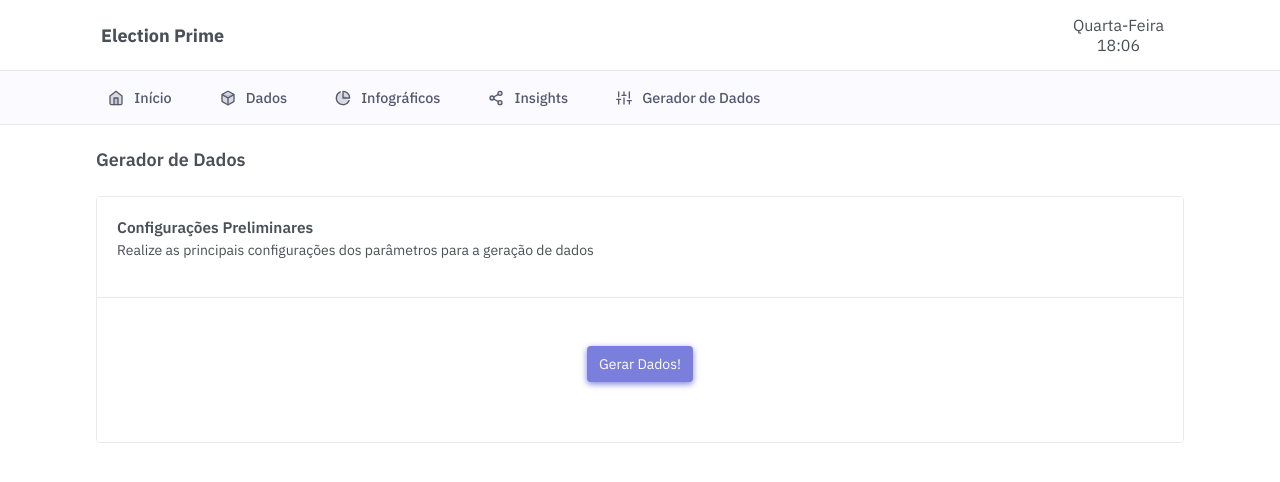
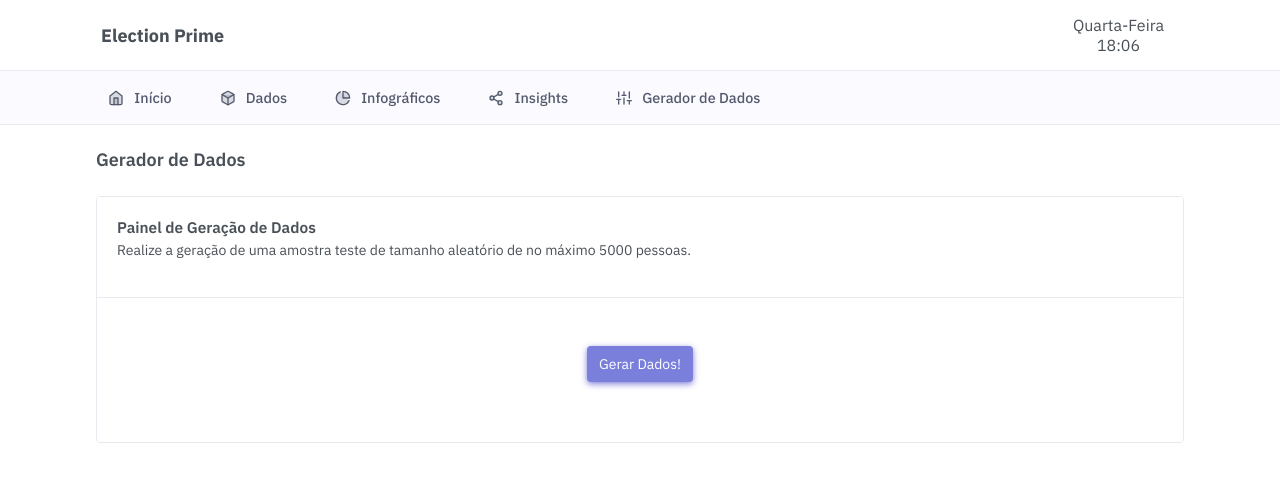
Before and after one commit to barrosoman/election-prime, a Vue app: page /datagen in a window 1280 px wide. Shown: the top 482 px of the page. Built offline with nearby package versions, Linux system fonts and the light colour scheme; what vue3-apexcharts would draw is missing.

Commit message:
Changed the `title` and `subtitle` from the card at DataGenerator component.

```diff
--- a/src/pages/DataGenerator.vue
+++ b/src/pages/DataGenerator.vue
@@ -1,8 +1,8 @@
 <template>
   <Page name="Gerador de Dados">
     <Card
-      title="Configurações Preliminares"
-      subtitle="Realize as principais configurações dos parâmetros para a geração de dados"
+      title="Painel de Geração de Dados"
+      subtitle="Realize a geração de uma amostra teste de tamanho aleatório de no máximo 5000 pessoas."
     >
       <div class="user-generated-amount-container">
         <!-- <label>Quantos usuários deseja gerar no máximo?: </label>
```
